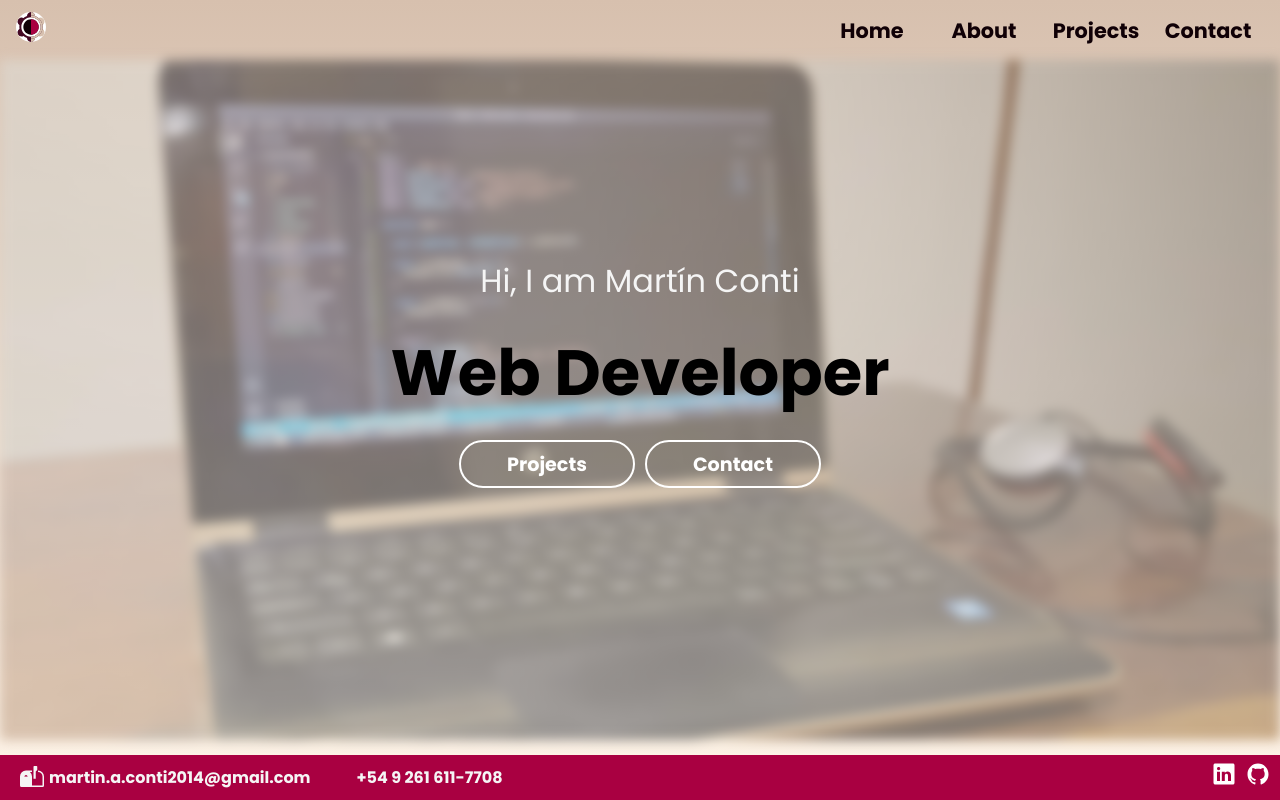
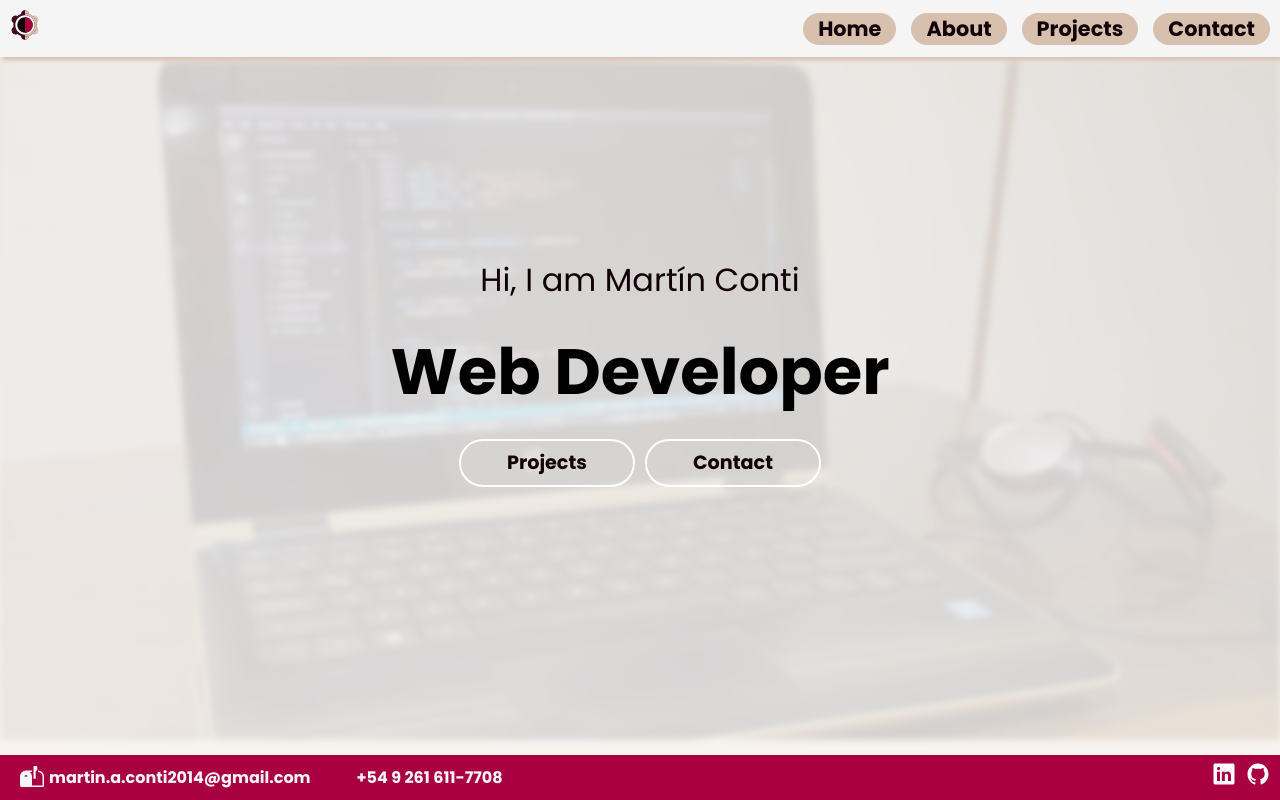
Before and after one commit to MARTINANDRESCONTI/portfolio-vite, a React (Vite) app: page / in a window 1280 px wide. Built offline with nearby package versions, Linux system fonts and the light colour scheme; some icons are missing.

Commit message:
re-styling with white backgrownd-color

```diff
--- a/src/components/Knowledge.module.css
+++ b/src/components/Knowledge.module.css
@@ -3,16 +3,20 @@
   flex-direction: column;
   justify-content: center;
   align-items: center;
-  width: 100%;
-  background-color: var(--appRed);
+  width: 90%;
+  margin-left: 5%;
+  margin-right: 5%;
+  /* background-color: var(--appRed); */
+  background-color: var(--appBrown);
   word-wrap: break-word;
   border-radius: 15px;
-  color: white;
+  /* color: white; */
+  color: var(--appBlack);
 }
 
 .container {
   height: fit-content;
-  width: 90%;
+  width: 80%;
   display: flex;
   flex-direction: column;
   align-items: center;
@@ -38,3 +42,15 @@
   justify-content: center;
   gap: 5px;
 }
+
+@media screen and (max-width: 700px) {
+  .mask {
+    width: 90%;
+    margin-left: 5%;
+    margin-right: 5%;
+  }
+
+  .container {
+    width: 90%;
+  }
+}
--- a/src/components/Navbar.module.css
+++ b/src/components/Navbar.module.css
@@ -4,54 +4,64 @@
   display: flex;
   justify-content: space-between;
   align-items: center;
-  padding: 1rem;
+  padding: 10px;
   z-index: 3;
   flex: 3;
+  background-color: var(--appWhite);
+  box-shadow: 3px 3px 4px var(--appBrown);
 }
 
 .logo {
   height: 30px;
-  background-color: white;
+  /* background-color: white; */
   border-radius: 50%;
+}
+
+.menucontainer{
+  display: flex;
+  justify-content: flex-end;
+  width: 80%;
 }
 
 .navmenu {
   display: flex;
-  justify-content: space-between;
+  justify-content: flex-end;
+  gap: 15px;
 }
 
-.navmenu li {
-  padding: 0 1rem;
+.navmenu > li {
   list-style-type: none;
-  height: 2rem;
-  width: 7rem;
   display: flex;
   align-items: center;
   justify-content: center;
 }
 
-.navmenu li a{
+.navmenu > li > a{
   height: 2rem;
-  width: 7rem;
+  /* width: 7rem; */
   font-size: 1.3rem;
   font-weight: bold;
   text-decoration: none;
   user-select: none;
   color: var(--appBlack);
+  background-color: var(--appBrown);
+  border-radius: 50px;
+  padding: 0px 15px;
   display: flex;
   align-items: center;
   justify-content: center;
 }
 
 
-.navmenu li:hover {
-  background-color: rgba(255, 255, 255, 0.321);
+.navmenu li a:hover {
+  /* background-color: rgba(255, 255, 255, 0.321);  */
   height: 2rem;
-  width: 7rem;
+  /* width: 7rem;    */
   border-radius: 50px;
   text-decoration: none;
   user-select: none;
   cursor: pointer;
+  background-color: #d7c0aec4;
 }
 
 .navmenu li a:visited { text-decoration: none; color: var(--appBlack); }
@@ -77,7 +87,7 @@
 
 @media screen and (max-width: 600px) {
   .navmenu {
-    background-color: var(--appVeige);
+    background-color: var(--appWhite);
     flex-direction: column;
     justify-content:space-evenly;
     align-items: center;
@@ -101,6 +111,12 @@
 
   .navmenu li a{
     font-size: 2rem;
+    background-color: var(--appWhite);
+  }
+
+  .navmenu li a:hover {
+    color: var(--appBrown);
+    background-color: var(--appWhite);
   }
 
   .hamcontainer {
--- a/src/components/ProjectCard.module.css
+++ b/src/components/ProjectCard.module.css
@@ -4,7 +4,8 @@
   display: flex;
   align-items: center;
   justify-content: center;
-  background-color: var(--appWhite);
+  /* background-color: var(--appWhite); */
+  background-color: white;
   border-radius: 10px;
   margin: 1%;
 }
--- a/src/utils/cardsData.jsx
+++ b/src/utils/cardsData.jsx
@@ -2,7 +2,7 @@ export default [
   {
     img: './weather.jpeg',
     title: 'Weather App',
-    description: 'This app, was build Javascript, React and Vite',
+    description: 'This app, was build using Javascript, React and Vite',
     website: 'https://weather-app-vite-phi.vercel.app/',
     github: 'https://github.com/MARTINANDRESCONTI/vite-weather-app'
   },
--- a/src/views/About.module.css
+++ b/src/views/About.module.css
@@ -4,7 +4,8 @@
   display: flex;
   align-items: flex-start;
   justify-content: center;
-  background: linear-gradient( 20deg, var(--appBrown)50%,var(--appVeige)50%);
+  background-color: var(--appWhite);
+  /* background: linear-gradient( 20deg, var(--appBrown)50%,var(--appVeige)50%); */
 }
 
 .aboutcontainer{
@@ -84,7 +85,7 @@
     flex-direction: column;
     align-items: center;
     flex-wrap: nowrap;
-    background: linear-gradient( 65deg, var(--appBrown)50%,var(--appVeige)50%);
+    /* background: linear-gradient( 65deg, var(--appBrown)50%,var(--appVeige)50%); */
   }
 
   .aboutcontainer{
@@ -159,7 +160,7 @@
 @media screen and (max-width: 400px) {
   .container {
     width: 100%;
-    background: linear-gradient( 70deg, var(--appBrown)50%,var(--appVeige)50%);
+    /* background: linear-gradient( 70deg, var(--appBrown)50%,var(--appVeige)50%); */
   }
 
   .aboutcontainer {
--- a/src/views/Contact.module.css
+++ b/src/views/Contact.module.css
@@ -5,6 +5,8 @@
   flex-direction: column;
   align-items: center;
   justify-content: space-between;
+  /* background: linear-gradient( var(--appWhite),var(--appVeige)); */
+  background-color: var(--appWhite);
 }
 
 .formcontainer {
@@ -53,8 +55,6 @@ label {
   display: flex;
   align-items: center;
 }
-
-
 
 .containerInput {
   height: 100%;
@@ -112,6 +112,13 @@ input:focus {
   width: 100%;
   background-color: transparent;
   border: none;
+}
+
+::placeholder {
+  font-family: var(--fontPoppins);
+  color: var(--appBlack);
+  font-size: 16px;
+  font-weight: 500;
 }
 
 textarea:focus {
@@ -251,6 +258,8 @@ label {
 .containerInput input {
   height: 30px;
   width: 350px;
+  color: var(--appBlack);
+  background-color: var(--appWhite);
 }
 
 .containerSend {
--- a/src/views/Home.jsx
+++ b/src/views/Home.jsx
@@ -2,7 +2,6 @@ import React from 'react'
 
 import style from './Home.module.css'
 import { Link } from 'react-router-dom'
-import Footer from '../components/Footer'
 
 export default function Home() {
   return (
--- a/src/views/Home.module.css
+++ b/src/views/Home.module.css
@@ -4,6 +4,7 @@
   display: flex;
   flex-direction: column;
   justify-content: space-between;
+  background-color: #f5f5f5b5;
 }
 
 .img {
@@ -17,7 +18,7 @@
   top: 60px;
   left: 0;
   z-index: -3;
-  filter: blur(6px);
+  filter: blur(3px);
 }
 
 .homecontainer {
@@ -32,7 +33,7 @@
 
 .title {
   font-weight: 400;
-  color: var(--appWhite);
+  color: var(--appBlack);
 }
 
 .subtitle {
@@ -44,15 +45,16 @@
   gap: 10px;
 }
 
-.linkcontainer a { color:white }
-.linkcontainer a:visited { text-decoration: none; color:white; }
-.linkcontainer a:hover { text-decoration: none; color:white; }
-.linkcontainer a:focus { text-decoration: none; color:white; }
-.linkcontainer, a:active { text-decoration: none; color:white }
+.linkcontainer a { color:var(--appBlack)}
+.linkcontainer a:visited { text-decoration: none; color:var(--appBlack); }
+.linkcontainer a:hover { text-decoration: none; color:var(--appBlack); }
+.linkcontainer a:focus { text-decoration: none; color:var(--appBlack); }
+.linkcontainer, a:active { text-decoration: none; color:var(--appBlack); }
 
 .btnprojects,
 .btncontact {
-  color: white;
+  /* color: white; */
+  color: var(--appBlack);
   height: 3rem;
   width: 11rem;
   display: flex;
@@ -98,7 +100,7 @@
     font-size: 25px;
     font-weight: 500;
     color: white;
-    -webkit-text-stroke: 0.4px black;
+    /* -webkit-text-stroke: 0.4px black; */
   }
 
   .subtitle {
--- a/src/views/Projects.module.css
+++ b/src/views/Projects.module.css
@@ -4,12 +4,13 @@
   display: grid;
   grid-template-columns: repeat( auto-fit, minmax(250px, 1fr) );
   grid-template-rows: max-content;
-  column-gap: 10px;
-  row-gap: 10px;
+  column-gap: 30px;
+  row-gap: 30px;
   justify-items: center;
   padding: 20px 10px;
-  background: linear-gradient( var(--appVeige), var(--appBrown));
-
+  /* background: linear-gradient( var(--appVeige), var(--appBrown)); */
+   /* background: linear-gradient( var(--appWhite),var(--appVeige)); */
+  background-color: var(--appWhite);
 }
 
 @media screen and (max-width: 800px) {
```
